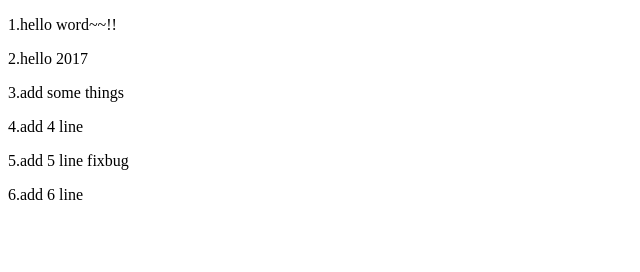
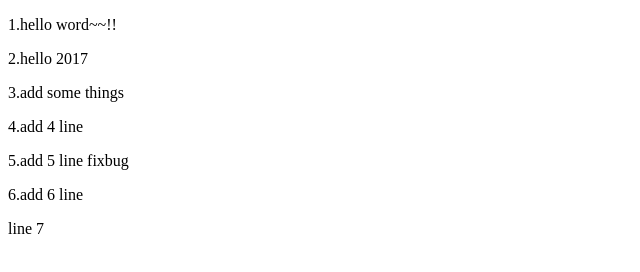
Before and after one commit to BabyCY/babycy.github.io, a plain HTML site: page index.html in a window 1280 px wide. Shown: the full height of the page, 0-640 px from the left. Drawn offline with Linux system fonts and the light colour scheme.

Commit message:
add line 7

```diff
--- a/index.html
+++ b/index.html
@@ -13,5 +13,6 @@
     <p>4.add 4 line</p>
     <p>5.add 5 line fixbug</p>
     <p>6.add 6 line</p>
+    <p>line 7</p>
 </body>
 </html>
```
